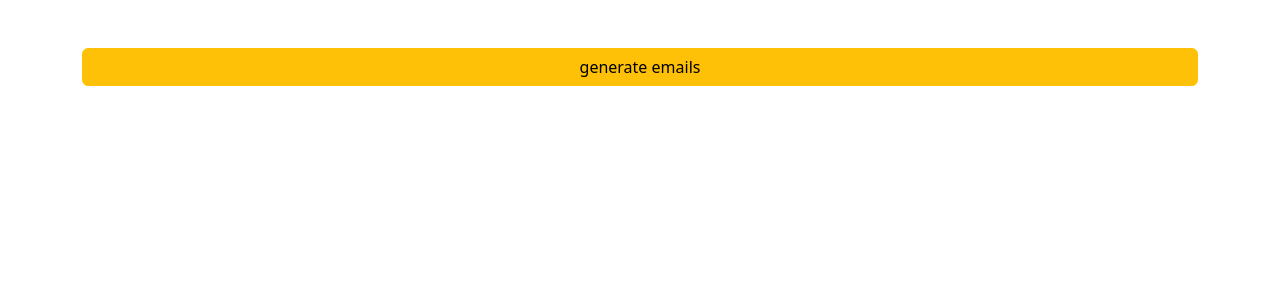
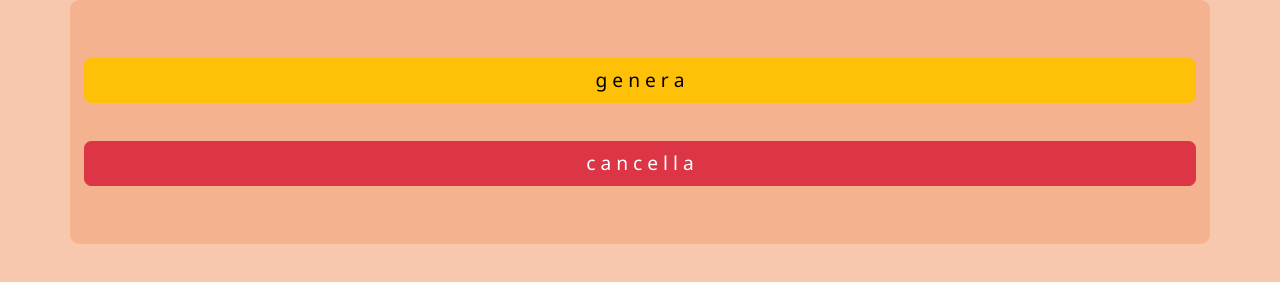
Before and after one commit to gluke0/vue-email-list, a plain HTML site: page index.html in a window 1280 px wide. Drawn offline with nearby package versions, Linux system fonts and the light colour scheme.

Commit message:
aggiunto bottone per eliminare lista

```diff
--- a/assets/css/style.css
+++ b/assets/css/style.css
@@ -1,3 +1,18 @@
+*{
+    font-family:'Segoe UI', Tahoma, Geneva, Verdana, sans-serif;
+    font-size: 1.2rem;
+}
+
+main{
+    background-color: rgb(247, 199, 174);
+    height: 100vh;
+}
+
+.container{
+    background-color: rgb(244, 178, 143);
+    border-radius: 0.5rem;
+}
+
 .box{
     width: 100%;
 }
--- a/assets/js/main.js
+++ b/assets/js/main.js
@@ -19,6 +19,10 @@ createApp({
                     this.emails.unshift(email);
                 })
             }
-        }
+        },
+
+        erase(emails){
+            this.emails.splice(emails, emails.length)
+        },
     }
 }).mount('#app')
--- a/index.html
+++ b/index.html
@@ -15,13 +15,14 @@
 <body>
 
     <div id="app">
+        <main>
             <div class="container d-flex justify-content-center flex-wrap py-5">
 
                 <div class="box">
-                <button type="button" class="btn btn-warning" @click="activateApi"> generate emails </button>
+                    <button type="button" class="btn btn-warning" @click="activateApi"> g e n e r a </button>
                 </div>
 
-            <div class="my-4">
+                <div class="mt-3">
                     <ul>
                         <li v-show="emails.length == quantity" v-for="(email, index) in emails">
                             {{ emails[index] }}
@@ -29,7 +30,11 @@
                     </ul>
                 </div>
 
+                <div class="box">
+                    <button type="button" class="btn btn-danger" @click="erase(emails)"> c a n c e l l a</button>
                 </div>
+            </div>
+        </main>
     </div>
 
     <!-- api -->
```
Lines whose indentation alone changed are shown as unchanged.
